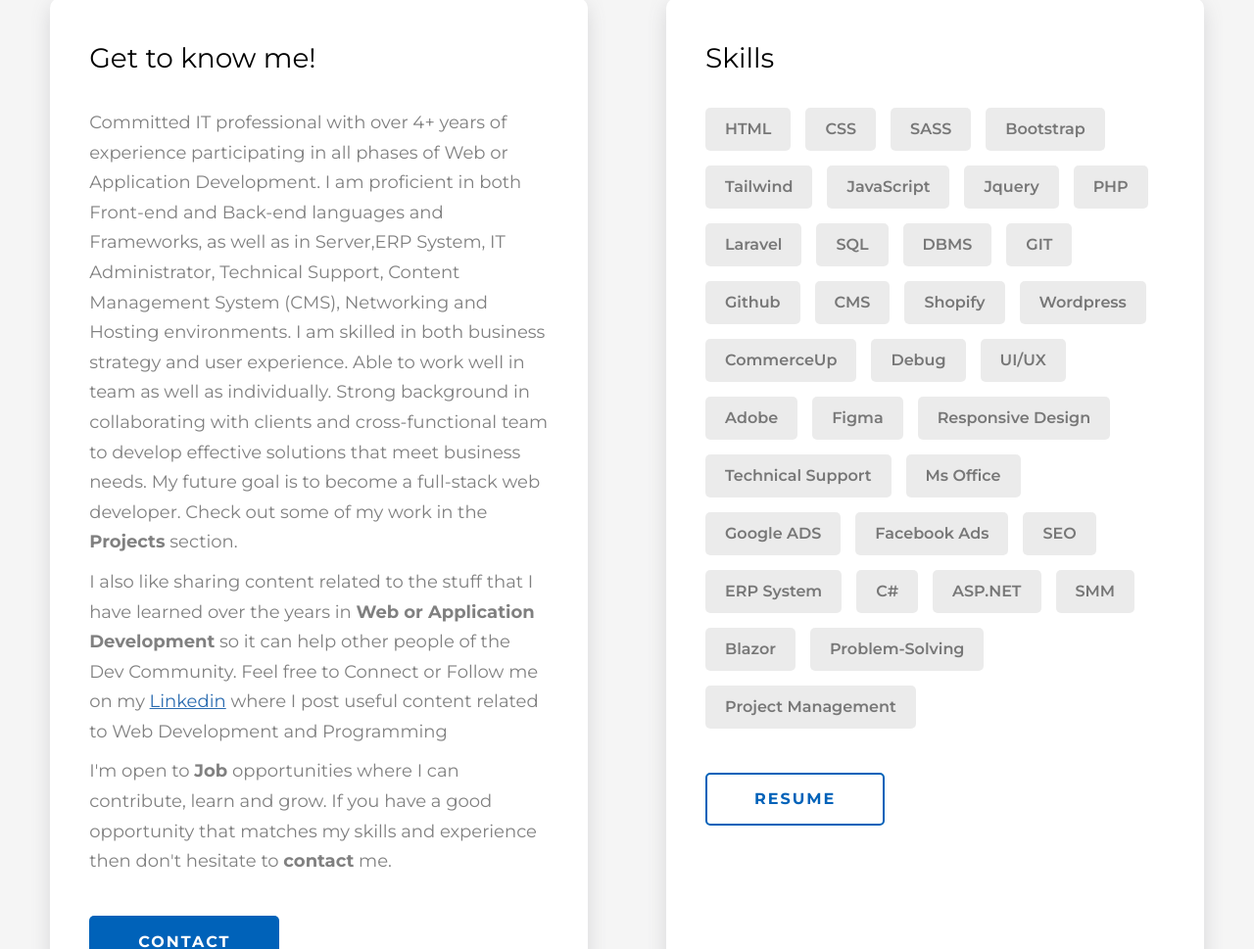
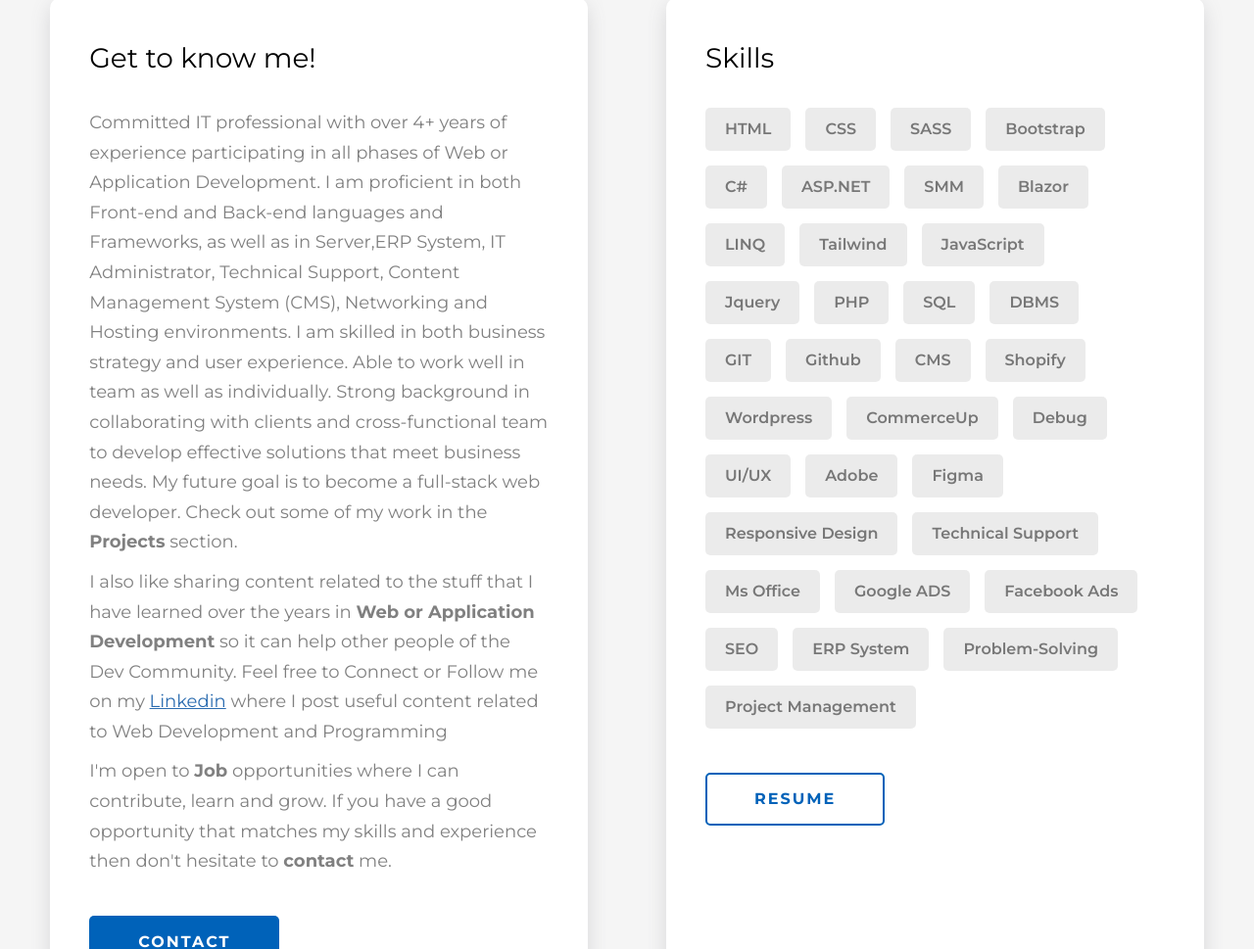
Before and after one commit to azharalisayed/portfolio, a plain HTML site: page index.html in a window 1280 px wide. Shown: the part 1171-2140 px from the top of the page at 98% size. Drawn offline with nearby package versions, Linux system fonts and the light colour scheme.

Commit message:
Update index.html

```diff
--- a/index.html
+++ b/index.html
@@ -219,11 +219,15 @@
               <div class="skills__skill">CSS</div>
               <div class="skills__skill">SASS</div>
               <div class="skills__skill">Bootstrap</div>
+		    <div class="skills__skill">C#</div>
+		    <div class="skills__skill">ASP.NET</div>
+		    <div class="skills__skill">SMM</div>
+		    <div class="skills__skill">Blazor</div>
+		    <div class="skills__skill">LINQ</div>
               <div class="skills__skill">Tailwind</div>
               <div class="skills__skill">JavaScript</div>
               <div class="skills__skill">Jquery</div>
               <div class="skills__skill">PHP</div>
-              <div class="skills__skill">Laravel</div>
               <div class="skills__skill">SQL</div>
               <div class="skills__skill">DBMS</div>
               <div class="skills__skill">GIT</div>
@@ -243,10 +247,6 @@
               <div class="skills__skill">Facebook Ads</div>
               <div class="skills__skill">SEO</div>
 		<div class="skills__skill">ERP System</div>
-		    <div class="skills__skill">C#</div>
-		    <div class="skills__skill">ASP.NET</div>
-		    <div class="skills__skill">SMM</div>
-		    <div class="skills__skill">Blazor</div>
               <div class="skills__skill">Problem-Solving</div>
               <div class="skills__skill">Project Management</div>
             </div>
```
